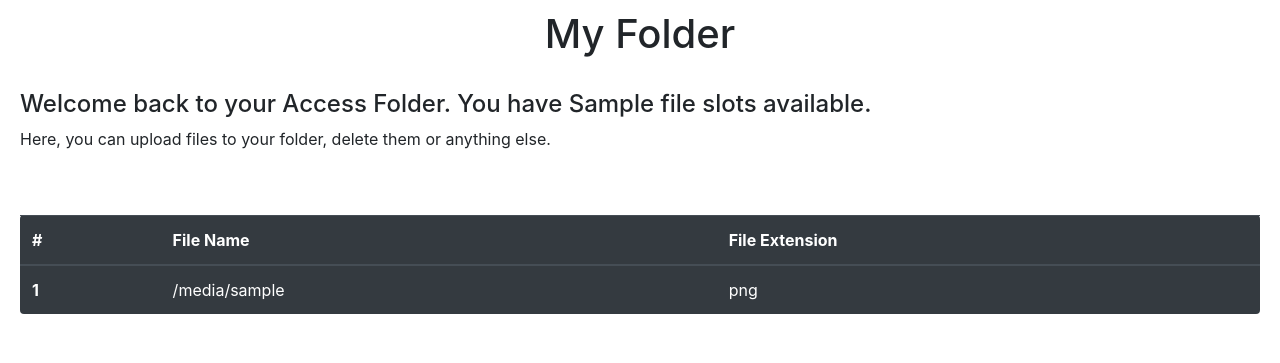
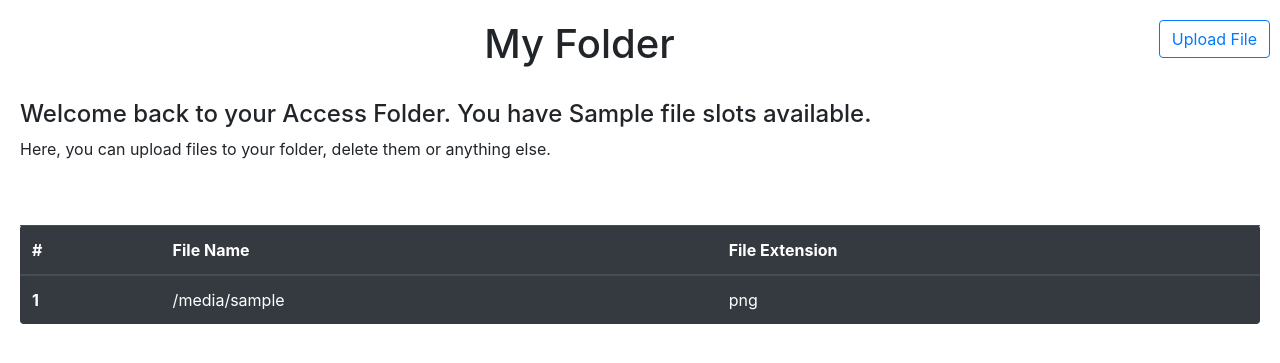
Before and after one commit to Prakhar896/Access, a Flask app: template templates/portal/portalFolder.html in a window 1280 px wide. Shown: the part 56-419 px from the top of the page. Run offline with Flask 2, Linux system fonts and the light colour scheme; the template is opened without the code that fills it: most values are stand-ins (such as "Sample title", 1, 10 or a date in 2020); some libraries are stand-ins or nearby versions.

Commit message:
added upload file button to portal folder page

```diff
--- a/templates/portal/portalFolder.html
+++ b/templates/portal/portalFolder.html
@@ -11,15 +11,33 @@
 
     }
 
+    #headingAndButton {
+        text-align: center;
+        margin-top: 20px;
+    }
+
     #heading {
         text-align: center;
-        margin-top: 10px;
+        display: inline-block;
+    }
+
+    #uploadButton {
+        float: right;
+        margin-right: 10px;
     }
 </style>
 {% endblock %}
 
 {% block body %}
-<h1 id="heading">My Folder</h1>
+{% if slotsAvailable == 0 %}
+<div id="headingAndButton">
+    <h1 id="heading">My Folder</h1>
+</div>
+{% else %}
+<div id="headingAndButton">
+    <h1 id="heading">My Folder</h1><button type="button" class="btn btn-outline-primary" id="uploadButton">Upload File</button>
+</div>
+{% endif %}
 <br>
 <div id="content">
     <h4>Welcome back to your Access Folder. You have {{ slotsAvailable }} file slots available.</h4>
```
